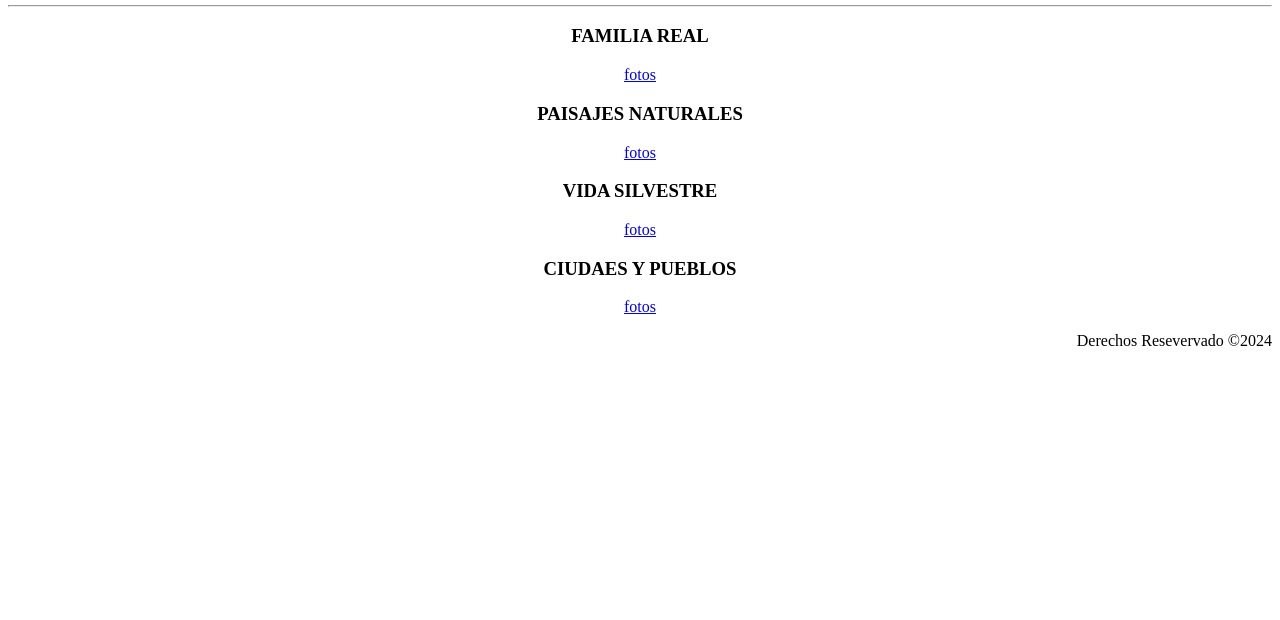
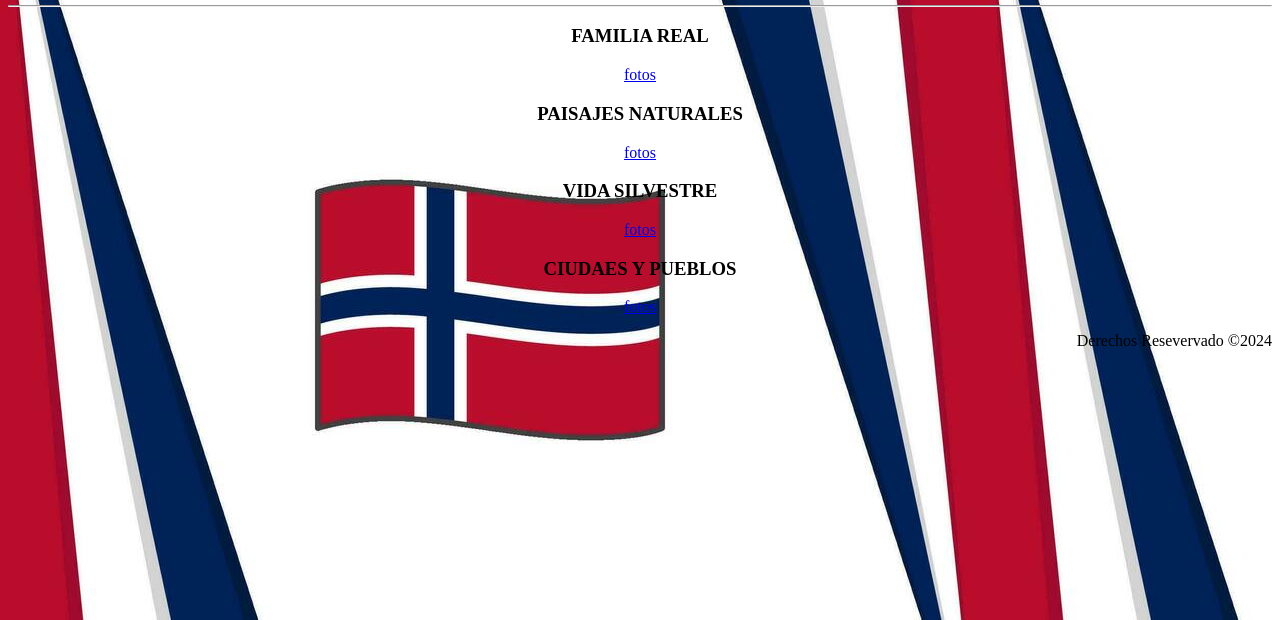
Before and after one commit to milotris/noruega, a plain HTML site: page fotos.html in a window 1280 px wide. Shown: the part 180-800 px from the top of the page. Drawn offline with Linux system fonts and the light colour scheme.

Commit message:
Update style.css

```diff
--- a/css/style.css
+++ b/css/style.css
@@ -16,7 +16,7 @@
 
 .b3 {
     text-align: center;
-    background: url(assets/img/bandera2.jpg);
+    background: url(/assets/img/bandera2.jpg);
 
 
 }
```
